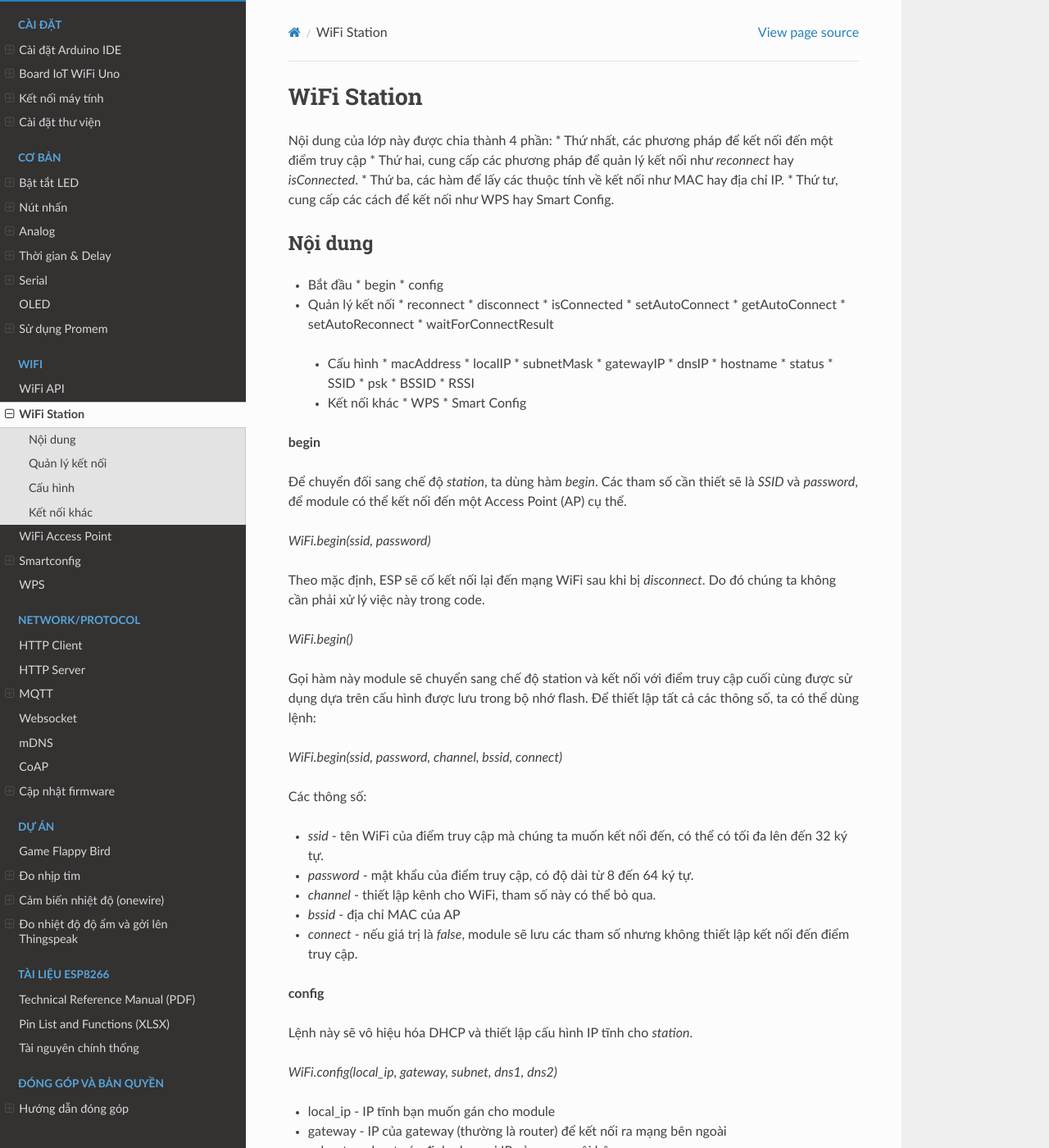
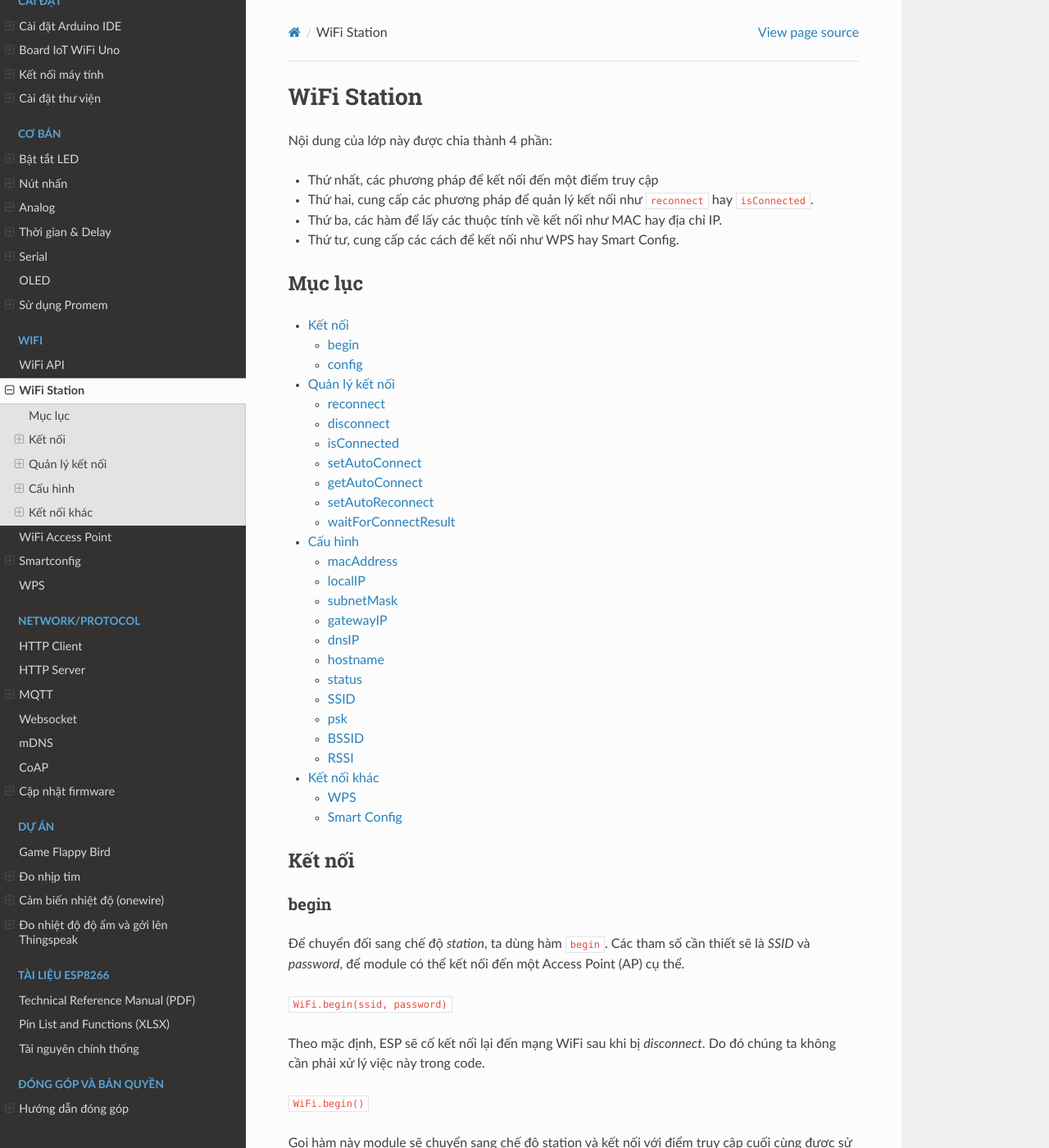
Before and after one commit to esp8266vn/arduino.esp8266.vn, a Sphinx documentation site: the page built from docs/wifi/station.rst, in a window 1280 px wide and 1400 px high. Shown: the whole window at 82% size. Built offline with Sphinx 7.4.7 and the Read the Docs theme 2.0.0, drawn with Linux system fonts in a browser that asks for light colours; some of the changed text lies outside the part shown.

Commit message:
fixed make.bat; update station.rst (#4)
* update dht11-thingspeak.rst by gith

* update by gith

* add fritzing, change image path to _static, update dht11-thingspeak.rst by gith

* fixed syntax, remove link project

* update

* fixed conflict

* add description station mode

* fixed make.bat; update station.rst

* add archor link station

```diff
--- a/docs/wifi/station.rst
+++ b/docs/wifi/station.rst
@@ -1,73 +1,84 @@
+
 WiFi Station
 ------------
 
 Nội dung của lớp này được chia thành 4 phần:
+
 * Thứ nhất, các phương pháp để kết nối đến một điểm truy cập
-* Thứ hai, cung cấp các phương pháp để quản lý kết nối như `reconnect` hay `isConnected`.
+* Thứ hai, cung cấp các phương pháp để quản lý kết nối như ``reconnect`` hay ``isConnected``.
 * Thứ ba, các hàm để lấy các thuộc tính về kết nối như MAC hay địa chỉ IP.
 * Thứ tư, cung cấp các cách để kết nối như WPS hay Smart Config.
 
-Nội dung
-********
+Mục lục
+*******
 
-* Bắt đầu
-  * begin
-  * config
+* `Kết nối <ket-noi>`_
 
-* Quản lý kết nối
-  * reconnect
-  * disconnect
-  * isConnected
-  * setAutoConnect
-  * getAutoConnect
-  * setAutoReconnect
-  * waitForConnectResult
+  * `begin <#begin>`_
+  * `config <#config>`_
 
- * Cấu hình
-   * macAddress
-   * localIP
-   * subnetMask
-   * gatewayIP
-   * dnsIP
-   * hostname
-   * status
-   * SSID
-   * psk
-   * BSSID
-   * RSSI
+* `Quản lý kết nối <#quan-ly-ket-noi>`_
 
- * Kết nối khác
-   * WPS
-   * Smart Config
+  * `reconnect <#reconnect>`_
+  * `disconnect <#disconnect>`_
+  * `isConnected <#isconnected>`_
+  * `setAutoConnect <#setautoconnect>`_
+  * `getAutoConnect <#getautoconnect>`_
+  * `setAutoReconnect <#setautoreconnect>`_
+  * `waitForConnectResult <#waitforconnectresult>`_
 
-**begin**
+* `Cấu hình <#cau-hinh>`_
 
-Để chuyển đối sang chế độ *station*, ta dùng hàm `begin`. Các tham số cần thiết sẽ là *SSID* và *password*, để module có thể kết nối đến một Access Point (AP) cụ thể.
+  * `macAddress <#macaddress>`_
+  * `localIP <#localip>`_
+  * `subnetMask <#subnetmask>`_
+  * `gatewayIP <#gatewayip>`_
+  * `dnsIP <#dnsip>`_
+  * `hostname <#hostname>`_
+  * `status <#status>`_
+  * `SSID <#ssid>`_
+  * `psk <#psk>`_
+  * `BSSID <#bssid>`_
+  * `RSSI <#rssi>`_
 
-`WiFi.begin(ssid, password)`
+* `Kết nối khác <#ket-noi-khac>`_
+
+  * `WPS <#wps>`_
+  * `Smart Config <#smart-config>`_
+
+Kết nối
+*******
+
+begin
+^^^^^
+
+Để chuyển đối sang chế độ *station*, ta dùng hàm ``begin``. Các tham số cần thiết sẽ là *SSID* và *password*, để module có thể kết nối đến một Access Point (AP) cụ thể.
+
+``WiFi.begin(ssid, password)``
 
 Theo mặc định, ESP sẽ cố kết nối lại đến mạng WiFi sau khi bị *disconnect*. Do đó chúng ta không cần phải xử lý việc này trong code.
 
-`WiFi.begin()`
+``WiFi.begin()``
 
 Gọi hàm này module sẽ chuyển sang chế độ station và kết nối với điểm truy cập cuối cùng được sử dụng dựa trên cấu hình được lưu trong bộ nhớ flash.
 Để thiết lập tất cả các thông số, ta có thể dùng lệnh:
 
-`WiFi.begin(ssid, password, channel, bssid, connect)`
+``WiFi.begin(ssid, password, channel, bssid, connect)``
 
 Các thông số:
 
-* `ssid` - tên WiFi của điểm truy cập mà chúng ta muốn kết nối đến, có thể có tối đa lên đến 32 ký tự.
-* `password` - mật khẩu của điểm truy cập, có độ dài từ 8 đến 64 ký tự.
-* `channel` - thiết lập kênh cho WiFi, tham số này có thể bỏ qua.
-* `bssid` - địa chỉ MAC của AP
-* `connect` - nếu giá trị là `false`, module sẽ lưu các tham số nhưng không thiết lập kết nối đến điểm truy cập.
+* ``ssid`` - tên WiFi của điểm truy cập mà chúng ta muốn kết nối đến, có thể có tối đa lên đến 32 ký tự.
+* ``password`` - mật khẩu của điểm truy cập, có độ dài từ 8 đến 64 ký tự.
+* ``channel`` - thiết lập kênh cho WiFi, tham số này có thể bỏ qua.
+* ``bssid`` - địa chỉ MAC của AP
+* ``connect`` - nếu giá trị là ``false``, module sẽ lưu các tham số nhưng không thiết lập kết nối đến điểm truy cập.
 
-**config**
+config
+^^^^^^
 
 Lệnh này sẽ vô hiệu hóa DHCP và thiết lập cấu hình IP tĩnh cho *station*.
 
-`WiFi.config(local_ip, gateway, subnet, dns1, dns2)`
+``WiFi.config(local_ip, gateway, subnet, dns1, dns2)``
 
 * local_ip - IP tĩnh bạn muốn gán cho module
 * gateway - IP của gateway (thường là router) để kết nối ra mạng bên ngoài
@@ -107,6 +118,8 @@ Lệnh này sẽ vô hiệu hóa DHCP và thiết lập cấu hình IP tĩnh cho
 
 *output*
 
+.. code:: cpp
+
     Connecting to gith-wifi
     .
     Connected, IP address: 192.168.1.22
@@ -115,16 +128,17 @@ Lệnh này sẽ vô hiệu hóa DHCP và thiết lập cấu hình IP tĩnh cho
 Quản lý kết nối
 ***************
 
-**reconnect**
+reconnect
+^^^^^^^^^
 
 Điều này được thực hiện bằng cách ngắt kết nối sau đó thiết lập kết nối lại đến cùng một điểm truy cập.
 
-`WiFi.reconnect()`
+``WiFi.reconnect()``
 
 .. note::
 
-    * Trạm phải được kết nối đến một điểm truy cập. Nếu không sẽ trả về `false` và không thực hiện bất kỳ hành động nào.
-    * Nếu trả về `true` có nghĩa là kết nối đã được thiết lập lại, bạn vẫn phải kiểm tra trạng thái kết nối, chờ đợi cho kết khi báo cáo `WL_CONNECTED`
+    * Trạm phải được kết nối đến một điểm truy cập. Nếu không sẽ trả về ``false`` và không thực hiện bất kỳ hành động nào.
+    * Nếu trả về ``true`` có nghĩa là kết nối đã được thiết lập lại, bạn vẫn phải kiểm tra trạng thái kết nối, chờ đợi cho kết khi báo cáo ``WL_CONNECTED``
 
 .. code:: cpp
 
@@ -135,66 +149,79 @@ Quản lý kết nối
       Serial.print(".");
     }
 
-**disconnect**
+disconnect
+^^^^^^^^^^
 
-Thiết lập cấu hình `ssid` và `password` thành `null` và thực hiện ngắt kết nối đến điểm truy cập.
+Thiết lập cấu hình ``ssid`` và ``password`` thành ``null`` và thực hiện ngắt kết nối đến điểm truy cập.
 
-WiFi.disconnect(wifioff)
+``WiFi.disconnect(wifioff)``
 
-* wifioff là tham số tùy chọn kiểu *boolean*, nếu là `true` thì chế độ trạm (station mode) sẽ bị tắt.
+* wifioff là tham số tùy chọn kiểu *boolean*, nếu là ``true`` thì chế độ trạm (station mode) sẽ bị tắt.
 
-**setAutoConnect**
+isConnected
+^^^^^^^^^^^
+Trả về ``true`` nếu Station kết nối với một điểm truy cập hoặc ``false`` nếu không.
+
+``WiFi.isConnected() ``
+
+
+setAutoConnect
+^^^^^^^^^^^^^^
 
 Định cấu hình module để tự động kết nối khi cấp nguồn đến điểm truy cập cuối cùng được sử dụng.
 
-`WiFi.setAutoConnect(autoConnect)`
+``WiFi.setAutoConnect(autoConnect)``
 
-`autoConnect` đây là tham số tùy chọn. Nếu đặt là `false` thì chức năng kết nối tự động sẽ bị tắt, nếu là `true` hoặc bỏ qua thì kết nối tự động sẽ được kích hoạt.
+``autoConnect`` đây là tham số tùy chọn. Nếu đặt là ``false`` thì chức năng kết nối tự động sẽ bị tắt, nếu là ``true`` hoặc bỏ qua thì kết nối tự động sẽ được kích hoạt.
 
-**getAutoConnet**
+getAutoConnet
+^^^^^^^^^^^^^
 
-Đây là chức năng đi đôi với `setAutoConnect()`. Nó trả về `true` nếu module được cấu hình để tự động kết nối với điểm truy cập được sử dụng lần cuối khi bật nguồn.
+Đây là chức năng đi đôi với ``setAutoConnect()``. Nó trả về ``true`` nếu module được cấu hình để tự động kết nối với điểm truy cập được sử dụng lần cuối khi bật nguồn.
 
-`WiFi.getAutoConnect()`
+``WiFi.getAutoConnect()``
 
-Trả về `false` nếu chức năng tự động kết nối bị vô hiệu.
+Trả về ``false`` nếu chức năng tự động kết nối bị vô hiệu.
 
-**setAutoReconnect**
+setAutoReconnect
+^^^^^^^^^^^^^^^^
 
 Thiết đặt cho module tự động kết nối lại với một điểm truy cập trong trường hợp nó bị ngắt kết nối.
 
-`WiFi.setAutoReconnect(autoReconnect)`
+``WiFi.setAutoReconnect(autoReconnect)``
 
-Nếu tham số `autoReconnect` được đặt thành `true`, thì module sẽ cố gắng thiết lập lại kết nối bị mất với AP. Nếu thiết lập để `false` module sẽ không thực hiện kết nối lại.
+Nếu tham số ``autoReconnect`` được đặt thành ``true``, thì module sẽ cố gắng thiết lập lại kết nối bị mất với AP. Nếu thiết lập để ``false`` module sẽ không thực hiện kết nối lại.
 
 .. note::
 
-    Chạy `setAutoReconnect(true)` khi module đã bị ngắt kết nối sẽ không kết nối lại với điểm truy cập. Thay vào đó `reconnect()` nên sử dụng.
+    Chạy ``setAutoReconnect(true)`` khi module đã bị ngắt kết nối sẽ không kết nối lại với điểm truy cập. Thay vào đó ``reconnect()`` nên sử dụng.
 
-**waitForConnectResult**
+waitForConnectResult
+^^^^^^^^^^^^^^^^^^^^
 
-Chờ cho đến khi module kết nối với điểm truy cập. Chức năng này dành cho các module được cấu hình trong chế độ `STA` hoặc `STA + AP`
+Chờ cho đến khi module kết nối với điểm truy cập. Chức năng này dành cho các module được cấu hình trong chế độ ``STA`` hoặc ``STA + AP``
 
-`WiFi.waitForConnectResult()`
+``WiFi.waitForConnectResult()``
 
 Chức năng trả về một trong các trạng thái kết nối sau đây:
 
-* `WL_CONNECTED` - Sau khi kết nối thành công được thiết lập
-* `WL_NO_SSID_AVAIL` - Trong trường hợp cấu hình SSID không thể đạt được
-* `WL_CONNECT_FAILED` - Nếu mật khẩu không chính xác
-* `WL_IDLE_STATUS` - Khi WiFi đang trong quá trình thay đổi giữa các trạng thái
-* `WL_DISCONNECTED` - Nếu module không được cấu hình trong chế độ station
+* ``WL_CONNECTED`` - Sau khi kết nối thành công được thiết lập
+* ``WL_NO_SSID_AVAIL`` - Trong trường hợp cấu hình SSID không thể đạt được
+* ``WL_CONNECT_FAILED`` - Nếu mật khẩu không chính xác
+* ``WL_IDLE_STATUS`` - Khi WiFi đang trong quá trình thay đổi giữa các trạng thái
+* ``WL_DISCONNECTED`` - Nếu module không được cấu hình trong chế độ station
 
 Cấu hình
 ********
 
-**macAddress**
+macAddress
+^^^^^^^^^^
 
 Lấy địa chỉ MAC của ESP station
 
-`WiFi.macAddress(mac)`
+``WiFi.macAddress(mac)``
 
-Với `mac` đó là một con trỏ đến vị trí bộ nhớ (một mảng uint8_t có 6 phần tử) để lưu địa chỉ mac. Cùng một giá trị con trỏ được trả về bởi chính hàm đó.
+Với ``mac`` đó là một con trỏ đến vị trí bộ nhớ (một mảng uint8_t có 6 phần tử) để lưu địa chỉ mac. Cùng một giá trị con trỏ được trả về bởi chính hàm đó.
 
 .. code:: cpp
 
@@ -205,9 +232,9 @@ Với `mac` đó là một con trỏ đến vị trí bộ nhớ (một mảng u
       Serial.printf("Connected, mac address: %02x:%02x:%02x:%02x:%02x:%02x\n", macAddr[0], macAddr[1], macAddr[2], macAddr[3], macAddr[4], macAddr[5]);
     }
 
-Nếu bạn không muốn sử dụng con trỏ, bạn có thẻ dùng lệnh dưới, nó trả về một định dạng `String` chứa địa chỉ mac:
+Nếu bạn không muốn sử dụng con trỏ, bạn có thẻ dùng lệnh dưới, nó trả về một định dạng ``String`` chứa địa chỉ mac:
 
-`WiFi.macAddress()`
+``WiFi.macAddress()``
 
 .. code:: cpp
 
@@ -216,13 +243,14 @@ Nếu bạn không muốn sử dụng con trỏ, bạn có thẻ dùng lệnh d
       Serial.printf("Connected, mac address: %s\n", WiFi.macAddress().c_str());
     }
 
-**localIP**
+localIP
+^^^^^^^
 
 Chức năng dùng để lấy địa chỉ IP của ESP station
 
-`WiFi.localIP() `
+``WiFi.localIP()``
 
-Kiểu trả về là `IPAddress`.
+Kiểu trả về là ``IPAddress``.
 
 .. code:: cpp
 
@@ -234,13 +262,16 @@ Kiểu trả về là `IPAddress`.
 
 *output:*
 
+.. code:: cpp
+
     Connected, IP address: 192.168.1.10
 
-**subnetMask**
+subnetMask
+^^^^^^^^^^
 
 Trả về subnet mask của ESP station
 
-`WiFi.subnetMask()`
+``WiFi.subnetMask()``
 
 Module nên được kết nối với điểm truy cập. Nếu không sẽ trả về 0.0.0.0
 
@@ -255,11 +286,12 @@ Module nên được kết nối với điểm truy cập. Nếu không sẽ tr
 
     Subnet mask: 255.255.255.0
 
-**gatewayIP**
+gatewayIP
+^^^^^^^^^
 
 Lấy địa chỉ IP của gateway
 
-`WiFi.gatewayIP()`
+``WiFi.gatewayIP()``
 
 .. code:: cpp
 
@@ -267,15 +299,18 @@ Lấy địa chỉ IP của gateway
 
 *output:*
 
+.. code:: cpp
+
     Gateway IP: 192.168.1.9
 
-**dnsIP**
+dnsIP
+^^^^^
 
 Lấy địa chỉ IP của Máy chủ Tên miền (DNS).
 
-`WiFi.dnsIP(dns_no)`
+``WiFi.dnsIP(dns_no)``
 
-Với tham số đầu vào `dns_no` chúng ta có thể chỉ định địa chỉ IP của DNS mà chúng ta cần. Nếu không có tham số nào được cung cấp, thì IP của DNS #1 sẽ được trả về.
+Với tham số đầu vào ``dns_no`` chúng ta có thể chỉ định địa chỉ IP của DNS mà chúng ta cần. Nếu không có tham số nào được cung cấp, thì IP của DNS #1 sẽ được trả về.
 
     Serial.print("DNS #1, #2 IP: ");
     WiFi.dnsIP().printTo(Serial);
@@ -285,23 +320,28 @@ Với tham số đầu vào `dns_no` chúng ta có thể chỉ định địa ch
 
 *output:*
 
+.. code:: cpp
+
     DNS #1, #2 IP: 62.179.1.60, 62.179.1.61
 
-**hostname**
+hostname
+^^^^^^^^
 
 Lấy DHCP hostname được gán cho ESP station.
 
-`WiFi.hostname()`
+``WiFi.hostname()``
 
-Trả về kiểu `String`. Tên máy chủ mặc định ở định dạng **ESP_24xMAC** với 24xMAC là 24 bit cuối cùng của địa chỉ MAC của module.
+Trả về kiểu ``String``. Tên máy chủ mặc định ở định dạng **ESP_24xMAC** với 24xMAC là 24 bit cuối cùng của địa chỉ MAC của module.
 
 Tên máy chủ có thể được thay đổi bằng cách sử dụng chức năng sau:
 
-`WiFi.hostname(aHostname)`
+``WiFi.hostname(aHostname)``
 
-Tham số đầu vào `aHostname` có thể là một kiểu `char*`, `const char*` hoặc `String`. Chiều dài tối đa của tên máy chủ được chỉ định là 32 ký tự. Chức năng trả về `true` hoặc `false` phụ thuộc vào kết quả.
+Tham số đầu vào ``aHostname`` có thể là một kiểu ``char*``, ``const char*`` hoặc ``String``. Chiều dài tối đa của tên máy chủ được chỉ định là 32 ký tự. Chức năng trả về ``true`` hoặc ``false`` phụ thuộc vào kết quả.
 
-Ví dụ, nếu giới hạn 32 ký tự vượt quá, chức năng sẽ trả lại `false` mà không gán tên máy chủ mới.
+Ví dụ, nếu giới hạn 32 ký tự vượt quá, chức năng sẽ trả lại ``false`` mà không gán tên máy chủ mới.
+
+.. code:: cpp
 
     Serial.printf("Default hostname: %s\n", WiFi.hostname().c_str());
     WiFi.hostname("Station_Tester_02");
@@ -309,24 +349,27 @@ Ví dụ, nếu giới hạn 32 ký tự vượt quá, chức năng sẽ trả l
 
 *output:*
 
+.. code:: cpp
+
     Default hostname: ESP_081117
     New hostname: Station_Tester_02
 
-**status**
+status
+^^^^^^
 
 Trả về trạng thái kết nối Wi-Fi.
 
-`WiFi.status()`
+``WiFi.status()``
 
 Chức năng trả về một trong các trạng thái kết nối sau đây:
 
-* `WL_CONNECTED` - Sau khi kết nối thành công được thiết lập
-* `WL_NO_SSID_AVAIL` - Trong trường hợp cấu hình SSID không thể đạt được
-* `WL_CONNECT_FAILED` - Nếu mật khẩu không chính xác
-* `WL_IDLE_STATUS` - Khi Wi-Fi đang trong quá trình thay đổi giữa các trạng thái
-* `WL_DISCONNECTED` - Nếu module không được cấu hình trong chế độ trạm
+* ``WL_CONNECTED`` - Sau khi kết nối thành công được thiết lập
+* ``WL_NO_SSID_AVAIL`` - Trong trường hợp cấu hình SSID không thể đạt được
+* ``WL_CONNECT_FAILED`` - Nếu mật khẩu không chính xác
+* ``WL_IDLE_STATUS`` - Khi Wi-Fi đang trong quá trình thay đổi giữa các trạng thái
+* ``WL_DISCONNECTED`` - Nếu module không được cấu hình trong chế độ trạm
 
-Giá trị trả lại kiểu `wl_status_t` được định nghĩa trong *wl_definitions.h*
+Giá trị trả lại kiểu ``wl_status_t`` được định nghĩa trong *wl_definitions.h*
 
 .. code:: cpp
 
@@ -353,6 +396,8 @@ Giá trị trả lại kiểu `wl_status_t` được định nghĩa trong *wl_de
 
 *output:*
 
+.. code:: cpp
+
     Connection status: 6
     Connecting to sensor-net
     Connection status: 6
@@ -362,44 +407,53 @@ Giá trị trả lại kiểu `wl_status_t` được định nghĩa trong *wl_de
 
 Các trạng thái kết nối đặc biệt 6 và 3 có thể được xem xét trong *wl_definitions.h* như sau:
 
+.. code:: cpp
+
     3 - WL_CONNECTED
     6 - WL_DISCONNECTED
 
-Dựa trên ví dụ này, khi chạy trên mã, mô-đun ban đầu bị ngắt kết nối khỏi mạng và trả về trạng thái kết nối *6 - `WL_DISCONNECTED`*. Nó cũng bị ngắt kết nối ngay sau khi chạy `WiFi.begin(ssid, password)`. Sau đó, sau khoảng 3 giây (dựa trên số dấu chấm được hiển thị mỗi 500ms), cuối cùng nó sẽ được kết nối trở lại trạng thái *3 - `WL_CONNECTED`*.
+Dựa trên ví dụ này, khi chạy trên mã, mô-đun ban đầu bị ngắt kết nối khỏi mạng và trả về trạng thái kết nối 6 - ``WL_DISCONNECTED``. Nó cũng bị ngắt kết nối ngay sau khi chạy ``WiFi.begin(ssid, password)``. Sau đó, sau khoảng 3 giây (dựa trên số dấu chấm được hiển thị mỗi 500ms), cuối cùng nó sẽ được kết nối trở lại trạng thái 3 - ``WL_CONNECTED``.
 
-**SSID**
+SSID
+^^^^
 
 Trả lại tên của mạng Wi-Fi đã kết nối.
 
-`WiFi.SSID()`
+``WiFi.SSID()``
 
-Kiểu trả về `String`
+Kiểu trả về ``String``
 
 .. code:: cpp
 
     Serial.printf("SSID: %s\n", WiFi.SSID().c_str());
 
+*output:*
+
+.. code:: cpp
+
     SSID: sensor-net
 
-**psk**
+psk
+^^^
 
 Trả lại mật khẩu hiện tại được liên kết với mạng Wi-Fi.
 
-`WiFi.psk()`
+``WiFi.psk()``
 
-Kiểu trả về `String`
+Kiểu trả về ``String``
 
-**BSSID**
+BSSID
+^^^^^
 
 Trả lại địa chỉ mac điểm truy cập mà ESP kết nối đến.
 
-`WiFi.BSSID()`
+``WiFi.BSSID()``
 
-Trả về một con trỏ đến vị trí nhớ (một mảng `uint8_t` với có kích thước là 6), nơi *BSSID* được lưu.
+Trả về một con trỏ đến vị trí nhớ (một mảng ``uint8_t`` với có kích thước là 6), nơi *BSSID* được lưu.
 
-Hàm dưới đây có chức năng tương tự, nhưng trả lại *BSSID* là một kiểu `String`.
+Hàm dưới đây có chức năng tương tự, nhưng trả lại *BSSID* là một kiểu ``String``.
 
-`WiFi.BSSIDstr()`
+``WiFi.BSSIDstr()``
 
 .. code:: cpp
 
@@ -407,21 +461,26 @@ Hàm dưới đây có chức năng tương tự, nhưng trả lại *BSSID* là
 
 *output:*
 
+.. code:: cpp
+
     BSSID: 00:1A:70:DE:C1:68
 
-**RSSI**
+RSSI
+^^^^
 
 Trả lại cường độ tín hiệu của mạng Wi-Fi.
 
-`WiFi.RSSI()`
+``WiFi.RSSI()``
 
-Giá trị cường độ tín hiệu được cung cấp trong **dBm**. Kiểu trả về giá trị là `int32_t`.
+Giá trị cường độ tín hiệu được cung cấp trong **dBm**. Kiểu trả về giá trị là ``int32_t``.
 
 .. code:: cpp
 
     Serial.printf("RSSI: %d dBm\n", WiFi.RSSI());
 
-*outputL*
+*output:*
+
+.. code:: cpp
 
     RSSI: -68 dBm
 
@@ -430,13 +489,14 @@ Kết nối khác
 
 ESP8266 SDK cung cấp các phương pháp thay thế để kết nối trạm ESP với một điểm truy cập. Core esp8266 / Arduino  thực hiện WPS và Smart Config như mô tả dưới đây.
 
-**WPS**
+WPS
+^^^
 
-Chức năng `beginWPSConfig` sau đây cho phép kết nối với mạng sử dụng WPS (Wi-Fi Protected Setup). Hiện tại chỉ hỗ trợ cấu hình nút nhấn (chế độ WPS_TYPE_PBC) (SDK 1.5.4).
+Chức năng ``beginWPSConfig`` sau đây cho phép kết nối với mạng sử dụng WPS (Wi-Fi Protected Setup). Hiện tại chỉ hỗ trợ cấu hình nút nhấn (chế độ WPS_TYPE_PBC) (SDK 1.5.4).
 
-`WiFi.beginWPSConfig()`
+``WiFi.beginWPSConfig()``
 
-Tùy thuộc vào kết quả kết nối chức năng trả về `true` hoặc `false`.
+Tùy thuộc vào kết quả kết nối chức năng trả về ``true`` hoặc ``false``.
 
 .. code:: cpp
 
@@ -465,23 +525,26 @@ Tùy thuộc vào kết quả kết nối chức năng trả về `true` hoặc
 
 *output:*
 
+.. code:: cpp
+
     Wi-Fi mode set to WIFI_STA
     Begin WPS (press WPS button on your router) ... Success
     .........
     Connected, IP address: 192.168.1.102
 
-**Smart Config**
+Smart Config
+^^^^^^^^^^^^
 
 Để bắt đầu thiết lập cấu hình bằng chức năng này, dùng lệnh sau:
 
-`beginSmartConfig()`
+``beginSmartConfig()``
 
-Kiểm tra trạng thái để quyết định khi ngừng cấu hình. Chức năng trả về `true` hoặc `false`
+Kiểm tra trạng thái để quyết định khi ngừng cấu hình. Chức năng trả về ``true`` hoặc ``false``
 
-`smartConfigDone()`
+``smartConfigDone()``
 
-Dừng cấu hình thông minh, giải phóng bộ đệm `beginSmartConfig()`. Tùy thuộc vào chức năng kết quả trả về `true` hoặc `false`.
+Dừng cấu hình thông minh, giải phóng bộ đệm ``beginSmartConfig()``. Tùy thuộc vào chức năng kết quả trả về ``true`` hoặc ``false``.
 
-`stopSmartConfig()`
+``stopSmartConfig()``
 
-Để biết thêm chi tiết về Smart Config, vui lòng tham khảo `tại đây <../smartconfig.rst>`_
+Để biết thêm chi tiết về Smart Config, vui lòng tham khảo `tại đây <../wifi/smartconfig.html>`_.
```
Also changed, not shown: 2 other files.
